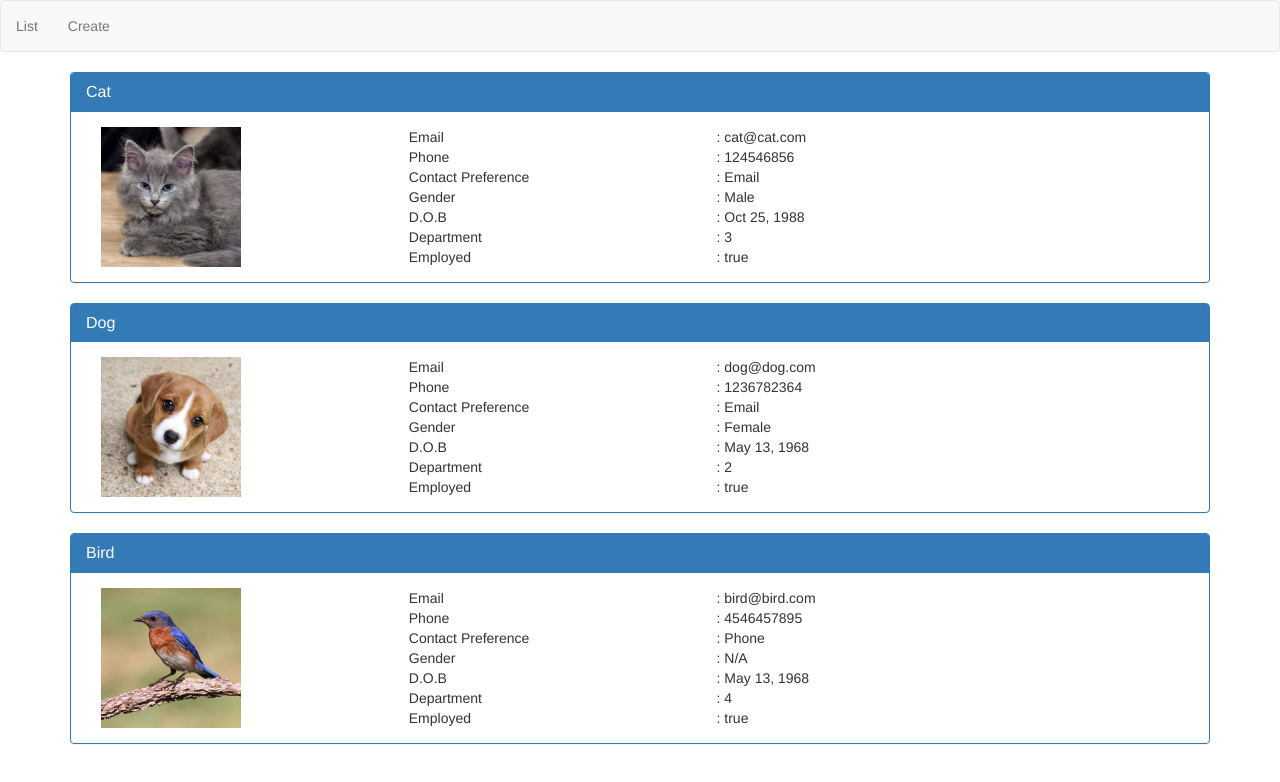
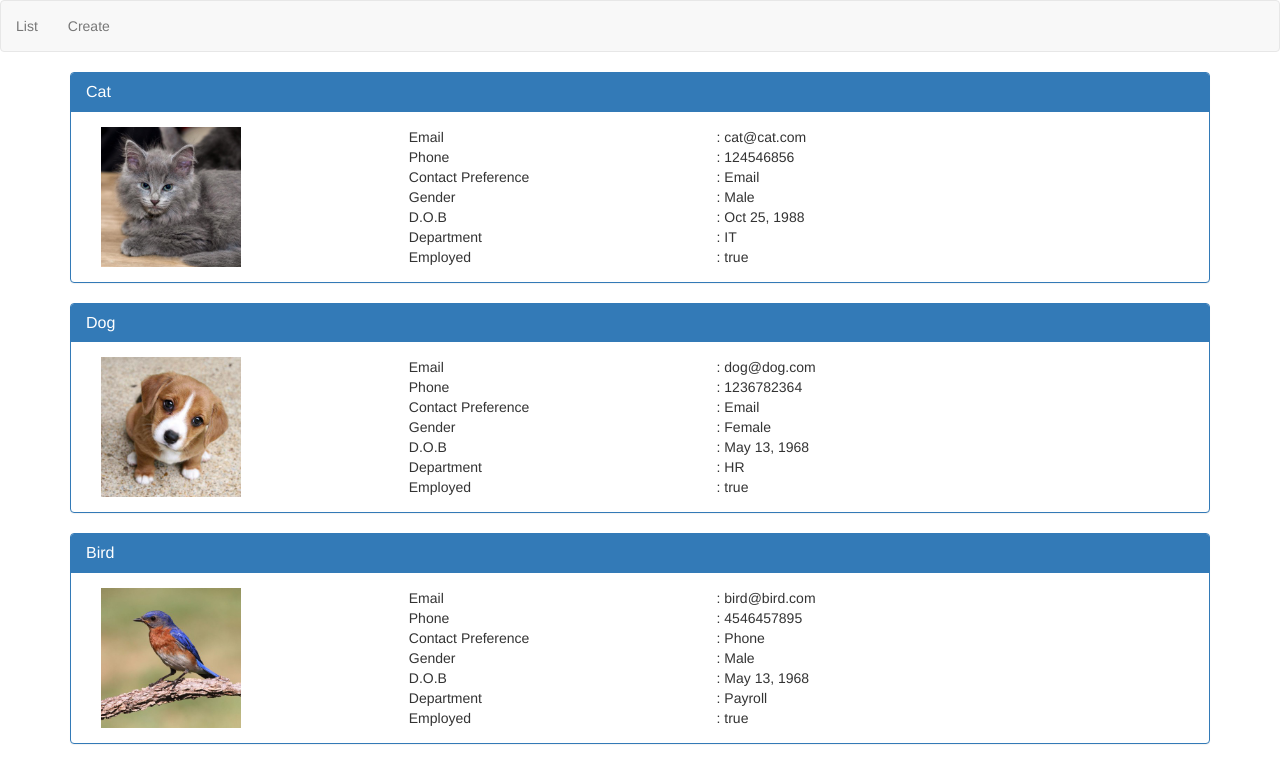
Before and after one commit to premrajah/AngularCRUD, an Angular app: page /list in a window 1280 px wide. Shown: the top 782 px of the page. Built offline with nearby package versions, Linux system fonts and the light colour scheme.

Commit message:
added ngSwitch to department, start passing data from parent to child

```diff
--- a/src/app/employees/employee.service.ts
+++ b/src/app/employees/employee.service.ts
@@ -38,7 +38,7 @@
     {
       id: 3,
       name: 'Bird',
-      gender: 'N/A',
+      gender: 'Male',
       email: 'bird@bird.com',
       contactPreference: 'Phone',
       phoneNumber: 4546457895,
--- a/src/app/employees/list-employees.component.html
+++ b/src/app/employees/list-employees.component.html
@@ -39,7 +39,15 @@
 
           <div class="row">
             <div class="col-xs-6">Department</div>
-            <div class="col-xs-6">: {{employee.department}}</div>
+            <div class="col-xs-6" [ngSwitch]="employee.department">
+              :
+              <span *ngSwitchCase="1">Help Desk</span>
+              <span *ngSwitchCase="2">HR</span>
+              <span *ngSwitchCase="3">IT</span>
+              <span *ngSwitchCase="4">Payroll</span>
+              <span *ngSwitchCase="5">Admin</span>
+              <span *ngSwitchDefault>N/A</span>
+            </div>
           </div>
 
           <div class="row">
```
Also changed, not shown: 1 other file (tests, documents, lock files or other folders).
